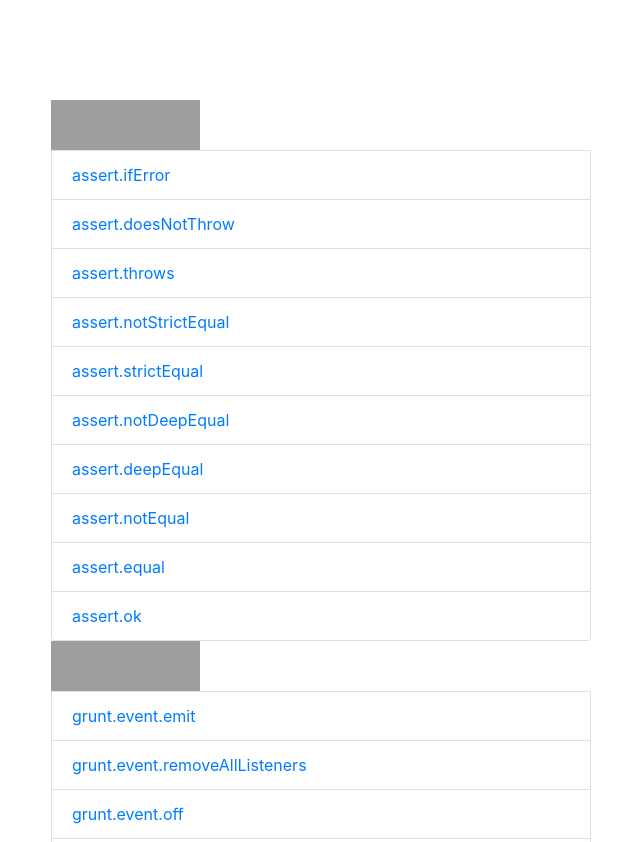
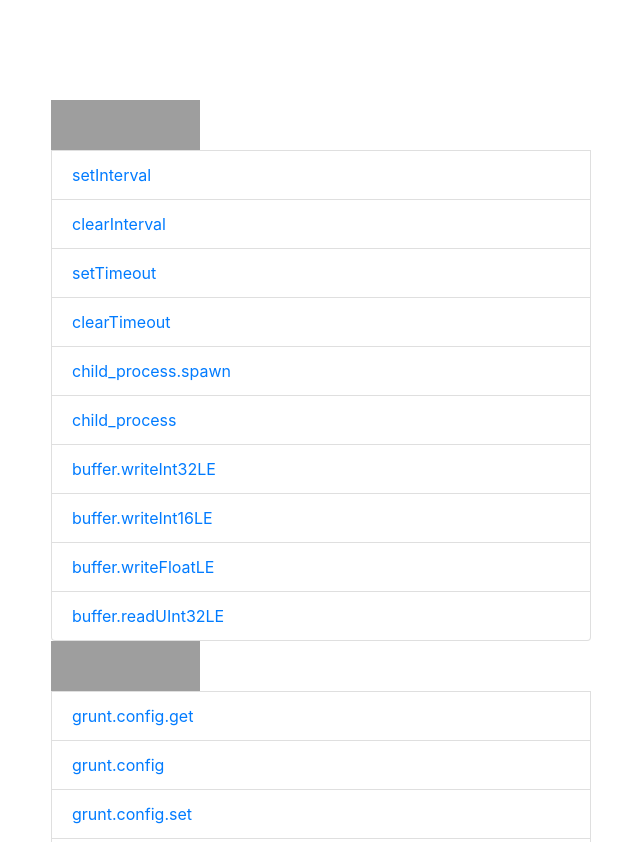
Before and after one commit to haiq87kik/haiq87kik.github.com, a plain HTML site: page index.html in a window 1280 px wide. Shown: the top 842 px of the page, without its empty margins (34-674 px from the left). Drawn offline with nearby package versions, Linux system fonts and the light colour scheme; grey boxes are pictures that could not be loaded.

Commit message:
Update index.html

```diff
--- a/index.html
+++ b/index.html
@@ -16,7 +16,7 @@
             background-image: url(http://www.xxd.cn/logo-grunt.png);
         }
     </style></head><body><div class="container"><div class="list-group col-md-6"><a class="link node" href="http://nodejs.cn/">Node.js 中文网</a>
-        <a class="list-group-item" target="_blank" href="http://nodejs.cn/api/assert.ifError/">assert.ifError</a><a class="list-group-item" target="_blank" href="http://nodejs.cn/api/assert.doesNotThrow/">assert.doesNotThrow</a><a class="list-group-item" target="_blank" href="http://nodejs.cn/api/assert.throws/">assert.throws</a><a class="list-group-item" target="_blank" href="http://nodejs.cn/api/assert.notStrictEqual/">assert.notStrictEqual</a><a class="list-group-item" target="_blank" href="http://nodejs.cn/api/assert.strictEqual/">assert.strictEqual</a><a class="list-group-item" target="_blank" href="http://nodejs.cn/api/assert.notDeepEqual/">assert.notDeepEqual</a><a class="list-group-item" target="_blank" href="http://nodejs.cn/api/assert.deepEqual/">assert.deepEqual</a><a class="list-group-item" target="_blank" href="http://nodejs.cn/api/assert.notEqual/">assert.notEqual</a><a class="list-group-item" target="_blank" href="http://nodejs.cn/api/assert.equal/">assert.equal</a><a class="list-group-item" target="_blank" href="http://nodejs.cn/api/assert.ok/">assert.ok</a>
+        <a class="list-group-item" target="_blank" href="http://nodejs.cn/api/setInterval/">setInterval</a><a class="list-group-item" target="_blank" href="http://nodejs.cn/api/clearInterval/">clearInterval</a><a class="list-group-item" target="_blank" href="http://nodejs.cn/api/setTimeout/">setTimeout</a><a class="list-group-item" target="_blank" href="http://nodejs.cn/api/clearTimeout/">clearTimeout</a><a class="list-group-item" target="_blank" href="http://nodejs.cn/api/child_process.spawn/">child_process.spawn</a><a class="list-group-item" target="_blank" href="http://nodejs.cn/api/child_process/">child_process</a><a class="list-group-item" target="_blank" href="http://nodejs.cn/api/buffer.writeInt32LE/">buffer.writeInt32LE</a><a class="list-group-item" target="_blank" href="http://nodejs.cn/api/buffer.writeInt16LE/">buffer.writeInt16LE</a><a class="list-group-item" target="_blank" href="http://nodejs.cn/api/buffer.writeFloatLE/">buffer.writeFloatLE</a><a class="list-group-item" target="_blank" href="http://nodejs.cn/api/buffer.readUInt32LE/">buffer.readUInt32LE</a>
     </div><div class="list-group col-md-6"><a class="link grunt" href="http://gruntjs.cn/">Grunt 中文网</a>
-        <a class="list-group-item" target="_blank" href="http://gruntjs.cn/api/grunt.event.emit/">grunt.event.emit</a><a class="list-group-item" target="_blank" href="http://gruntjs.cn/api/grunt.event.removeAllListeners/">grunt.event.removeAllListeners</a><a class="list-group-item" target="_blank" href="http://gruntjs.cn/api/grunt.event.off/">grunt.event.off</a><a class="list-group-item" target="_blank" href="http://gruntjs.cn/api/grunt.event.many/">grunt.event.many</a><a class="list-group-item" target="_blank" href="http://gruntjs.cn/api/grunt.event.once/">grunt.event.once</a><a class="list-group-item" target="_blank" href="http://gruntjs.cn/api/grunt.event.on/">grunt.event.on</a><a class="list-group-item" target="_blank" href="http://gruntjs.cn/api/grunt.log.table/">grunt.log.table</a><a class="list-group-item" target="_blank" href="http://gruntjs.cn/api/grunt.log.wraptext/">grunt.log.wraptext</a><a class="list-group-item" target="_blank" href="http://gruntjs.cn/api/grunt.log.uncolor/">grunt.log.uncolor</a><a class="list-group-item" target="_blank" href="http://gruntjs.cn/api/grunt.log.wordlist/">grunt.log.wordlist</a>
+        <a class="list-group-item" target="_blank" href="http://gruntjs.cn/api/grunt.config.get/">grunt.config.get</a><a class="list-group-item" target="_blank" href="http://gruntjs.cn/api/grunt.config/">grunt.config</a><a class="list-group-item" target="_blank" href="http://gruntjs.cn/api/grunt.config.set/">grunt.config.set</a><a class="list-group-item" target="_blank" href="http://gruntjs.cn/api/grunt.event.emit/">grunt.event.emit</a><a class="list-group-item" target="_blank" href="http://gruntjs.cn/api/grunt.event.removeAllListeners/">grunt.event.removeAllListeners</a><a class="list-group-item" target="_blank" href="http://gruntjs.cn/api/grunt.event.off/">grunt.event.off</a><a class="list-group-item" target="_blank" href="http://gruntjs.cn/api/grunt.event.many/">grunt.event.many</a><a class="list-group-item" target="_blank" href="http://gruntjs.cn/api/grunt.event.once/">grunt.event.once</a><a class="list-group-item" target="_blank" href="http://gruntjs.cn/api/grunt.event.on/">grunt.event.on</a><a class="list-group-item" target="_blank" href="http://gruntjs.cn/api/grunt.log.table/">grunt.log.table</a>
     </div></div></body></html>
```
